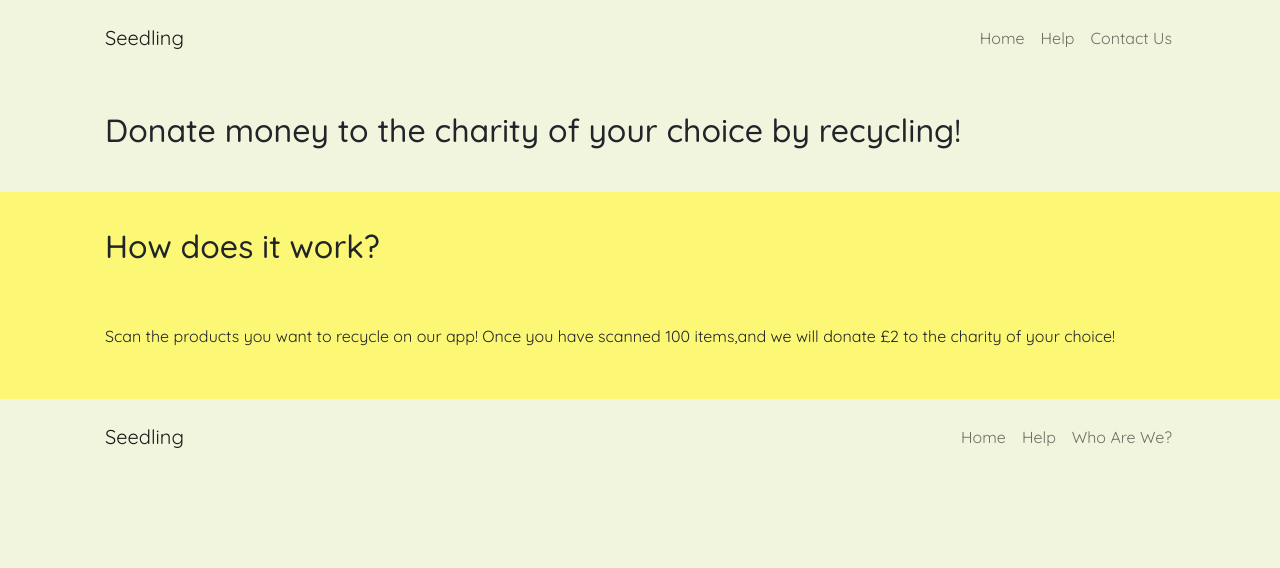
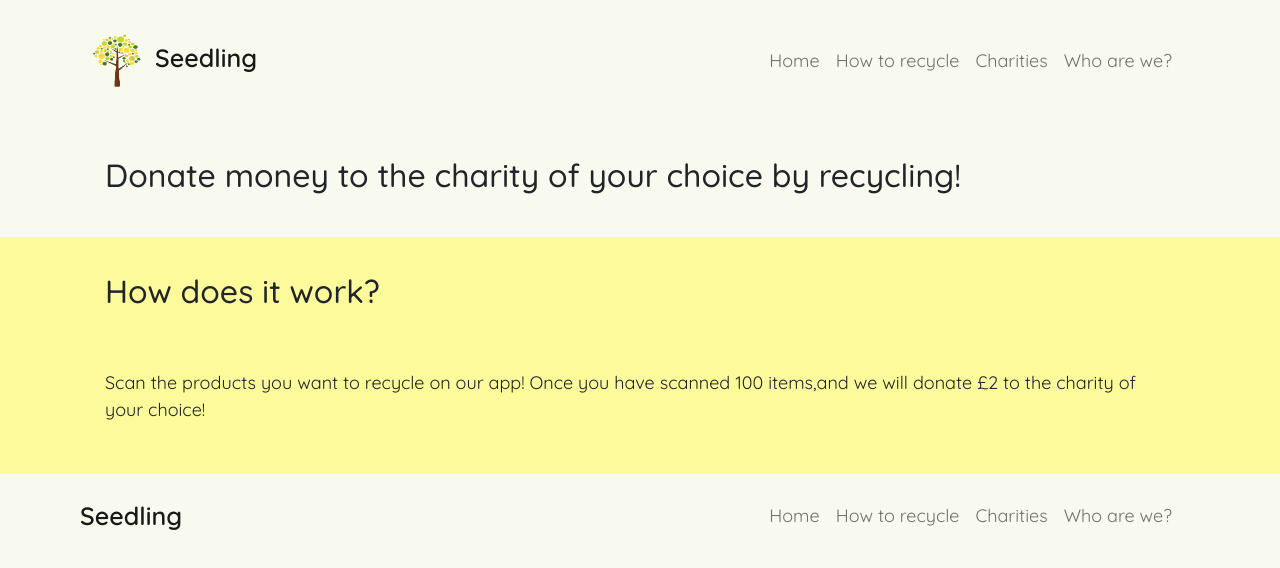
Before and after one commit to yr3618/hackathon, a React (Create React App) app: page / in a window 1280 px wide. Shown: the top 568 px of the page. Built offline with nearby package versions, Linux system fonts and the light colour scheme.

Commit message:
changed navbars

```diff
--- a/src/App.css
+++ b/src/App.css
@@ -10,3 +10,14 @@ img{
   height: 25%;
   width: 100%;
 }
+
+.logo-img{
+  width: 75px;
+  height: 75px;
+}
+
+.logo{
+  font-size: 25px;
+  font-weight: 600;
+  padding-left: 0px;
+}
--- a/src/Navbars/Footer.js
+++ b/src/Navbars/Footer.js
@@ -6,12 +6,13 @@ function Footer() {
   return (
     <div className="footer">
       <Navbar expand="lg">
-        <Navbar.Brand href="#home">Seedling</Navbar.Brand>
+        <Navbar.Brand className="logo" href="#home">Seedling</Navbar.Brand>
         <Navbar.Collapse >
           <Nav className="ms-auto">
             <Nav.Link href="/">Home</Nav.Link>
-            <Nav.Link href="/help">Help</Nav.Link>
-            <Nav.Link href="/whoarewe">Who Are We?</Nav.Link>
+            <Nav.Link href="/help">How to recycle</Nav.Link>
+            <Nav.Link href="/charities">Charities</Nav.Link>
+            <Nav.Link href="/contact">Who are we?</Nav.Link>
           </Nav>
         </Navbar.Collapse>
       </Navbar>
--- a/src/Navbars/Navbar.js
+++ b/src/Navbars/Navbar.js
@@ -6,14 +6,16 @@ function NavigationBar() {
   return (
     <div className="topnav">
       <Navbar expand="lg">
-        <Navbar.Brand href="#home">Seedling</Navbar.Brand>
+        <Navbar.Brand className="logo" href="#home">
+          <img className="logo-img" src={process.env.PUBLIC_URL + "/images/tree_sm.png"} alt="logo"></img>Seedling</Navbar.Brand>
         <Navbar.Toggle aria-controls="basic-navbar-nav" />
 
         <Navbar.Collapse id="basic-navbar-nav">
           <Nav className="ms-auto">
             <Nav.Link href="/">Home</Nav.Link>
-            <Nav.Link href="/help">Help</Nav.Link>
-            <Nav.Link href="/contact">Contact Us</Nav.Link>
+            <Nav.Link href="/help">How to recycle</Nav.Link>
+            <Nav.Link href="/charities">Charities</Nav.Link>
+            <Nav.Link href="/contact">Who are we?</Nav.Link>
           </Nav>
 
         </Navbar.Collapse>
--- a/src/index.css
+++ b/src/index.css
@@ -1,6 +1,6 @@
 :root {
-  --beige: #F2F5DE;
-  --yellow: #fcf876;
+  --beige: #F9FAEF;
+  --yellow: #FDFA9B;
   --green: #cee397;
   --lblue:  #8bcdcd;
   --dblue: #3797a4;
@@ -19,3 +19,7 @@ body {
 h1,h2,h3,h4,h5,p,a{
   padding: 25px;
 }
+
+a,p {
+  font-size: 18px
+}
```
